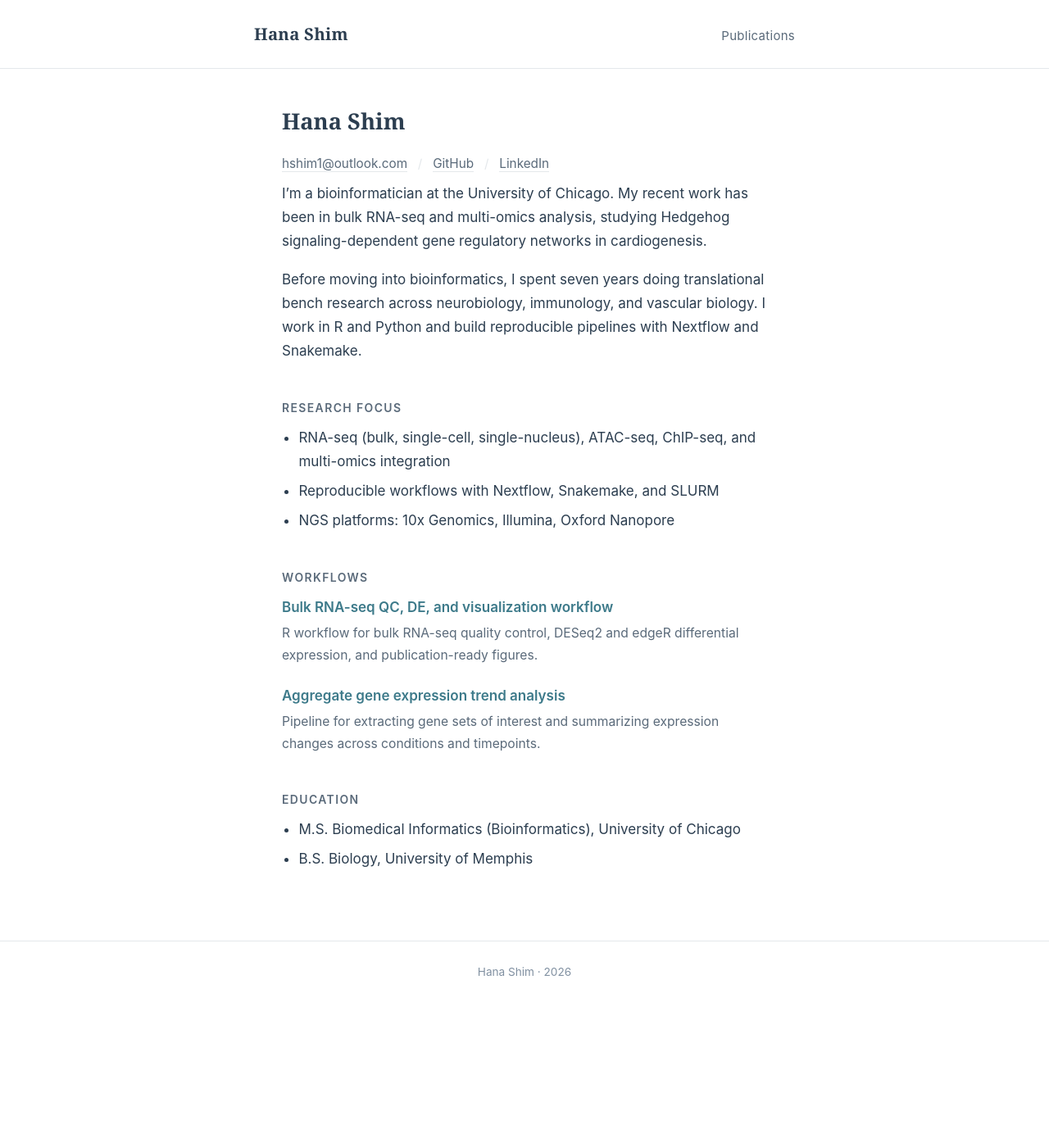
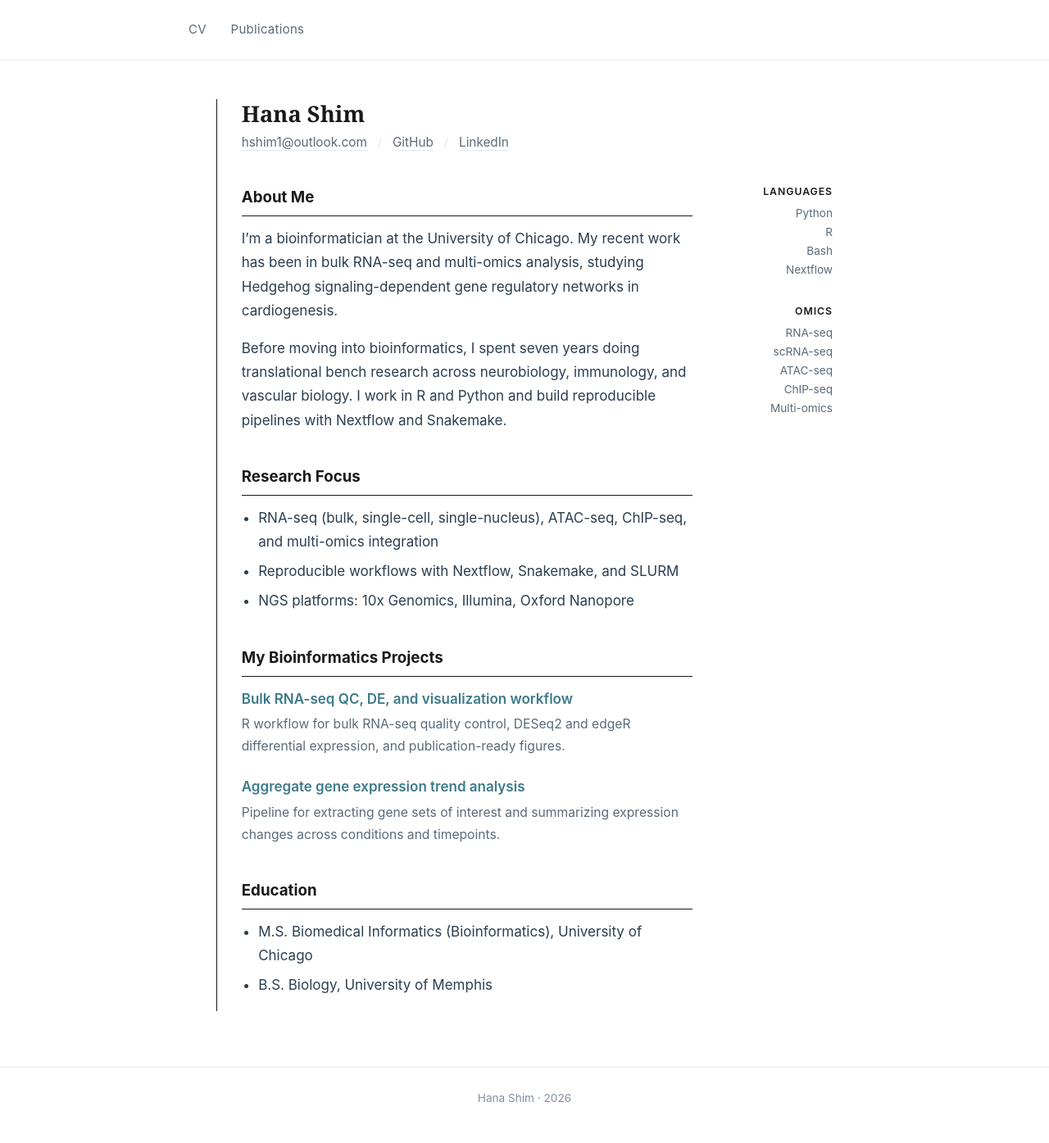
Before and after one commit to hshim1/hshim1.github.io, a Jekyll site: the page built from index.md, in a window 1280 px wide. Shown: the whole page at 82% size. Built offline with Jekyll 4.4.1, drawn with Linux system fonts in a browser that asks for light colours; before the commit the page ends 1241 px from its top, so only the background shows below that.

Commit message:
Redesign layout with left border, right sidebar, and updated nav

```diff
--- a/_layouts/default.html
+++ b/_layouts/default.html
@@ -28,8 +28,8 @@
   <body>
     <header>
       <nav>
-        <a href="{{ '/' | relative_url }}" class="site-title">Hana Shim</a>
         <div class="nav-links">
+          <a href="{{ '/cv/' | relative_url }}">CV</a>
           <a href="{{ '/publications/' | relative_url }}">Publications</a>
         </div>
       </nav>
--- a/_sass/main.scss
+++ b/_sass/main.scss
@@ -4,6 +4,7 @@ $text-light: #5a6a7a;
 $accent: #3d7a8a;
 $border: #e4e8eb;
 $bg: #ffffff;
+$black: #1a1a1a;
 
 // Typography
 $sans:
@@ -12,7 +13,7 @@ $sans:
 $serif: Georgia, "Times New Roman", serif;
 
 // Layout
-$content-width: 660px;
+$content-width: 820px;
 
 // Reset
 *,
@@ -46,31 +47,23 @@ header {
 nav {
   max-width: $content-width;
   margin: 0 auto;
-  display: flex;
-  justify-content: space-between;
-  align-items: baseline;
 }
 
-.site-title {
-  font-family: $serif;
-  font-size: 1.2rem;
-  font-weight: 600;
-  color: $text;
-  text-decoration: none;
-  letter-spacing: 0.01em;
-}
+.nav-links {
+  display: flex;
+  align-items: baseline;
 
-.nav-links a {
-  margin-left: 1.75rem;
+  a {
+    margin-right: 1.75rem;
     color: $text-light;
     text-decoration: none;
     font-size: 0.88rem;
     letter-spacing: 0.02em;
     transition: color 0.15s;
 
-  &:hover,
-  &.active {
+    &:hover {
       color: $accent;
+    }
   }
 }
 
@@ -82,25 +75,74 @@ main {
   padding: 2.75rem 2rem 4rem;
 }
 
+// ── Two-column layout ───────────────────────
+
+.page-layout {
+  display: flex;
+  gap: 3rem;
+}
+
+.content-area {
+  flex: 1;
+  min-width: 0;
+  border-left: 1.5px solid $black;
+  padding-left: 1.75rem;
+}
+
+.sidebar {
+  width: 120px;
+  flex-shrink: 0;
+  padding-top: 6rem;
+
+  h3 {
+    font-size: 0.72rem;
+    font-weight: 600;
+    color: $black;
+    text-align: right;
+    text-transform: uppercase;
+    letter-spacing: 0.08em;
+    margin-bottom: 0.35rem;
+    margin-top: 1.75rem;
+
+    &:first-child {
+      margin-top: 0;
+    }
+  }
+
+  ul {
+    list-style: none;
+    padding: 0;
+    margin: 0;
+    text-align: right;
+
+    li {
+      font-size: 0.8rem;
+      color: $text-light;
+      margin-bottom: 0.15rem;
+      line-height: 1.5;
+    }
+  }
+}
+
 // ── Typography ──────────────────────────────
 
 h1 {
   font-family: $serif;
   font-size: 1.6rem;
   font-weight: 600;
-  margin-bottom: 1.25rem;
-  color: $text;
+  margin-bottom: 0.25rem;
+  color: $black;
   line-height: 1.3;
 }
 
 h2 {
-  font-size: 0.82rem;
-  font-weight: 600;
-  margin-top: 2.5rem;
-  margin-bottom: 0.6rem;
-  color: $text-light;
-  text-transform: uppercase;
-  letter-spacing: 0.1em;
+  font-size: 1.1rem;
+  font-weight: 700;
+  color: $black;
+  margin-top: 2.25rem;
+  margin-bottom: 0.75rem;
+  padding-bottom: 0.35rem;
+  border-bottom: 1px solid $black;
 }
 
 h3 {
@@ -147,7 +189,7 @@ strong {
 
 .contact {
   font-size: 0.9rem;
-  margin-top: 0.25rem;
+  margin-top: 0.1rem;
   margin-bottom: 0.5rem;
   color: $text-light;
 
@@ -171,13 +213,13 @@ strong {
 // ── Publication list ────────────────────────
 
 .pub-year {
-  font-size: 0.82rem;
-  font-weight: 600;
-  color: $text-light;
-  text-transform: uppercase;
-  letter-spacing: 0.1em;
-  margin-top: 2rem;
-  margin-bottom: 0.6rem;
+  font-size: 1.1rem;
+  font-weight: 700;
+  color: $black;
+  margin-top: 2.25rem;
+  margin-bottom: 0.75rem;
+  padding-bottom: 0.35rem;
+  border-bottom: 1px solid $black;
 
   &:first-child {
     margin-top: 0;
@@ -212,54 +254,6 @@ strong {
   }
 }
 
-// ── CV styles ───────────────────────────────
-
-.cv-section {
-  margin-bottom: 2rem;
-}
-
-.cv-entry {
-  margin-bottom: 1.4rem;
-}
-
-.cv-role {
-  font-weight: 600;
-}
-
-.cv-org {
-  color: $text-light;
-  font-size: 0.92rem;
-}
-
-.cv-date {
-  font-size: 0.82rem;
-  color: $text-light;
-}
-
-.cv-details {
-  margin-top: 0.4rem;
-  font-size: 0.92rem;
-
-  li {
-    margin-bottom: 0.3rem;
-    color: $text;
-  }
-}
-
-.skills-list {
-  list-style: none;
-  padding-left: 0;
-  font-size: 0.92rem;
-
-  li {
-    margin-bottom: 0.3rem;
-  }
-
-  strong {
-    color: $text;
-  }
-}
-
 // ── Project list ────────────────────────────
 
 .project {
@@ -288,7 +282,7 @@ footer {
 
 // ── Responsive ──────────────────────────────
 
-@media (max-width: 600px) {
+@media (max-width: 700px) {
   html {
     font-size: 16px;
   }
@@ -297,20 +291,28 @@ footer {
     padding: 1rem 1.25rem;
   }
 
-  nav {
-    flex-direction: column;
-    align-items: flex-start;
-  }
-
-  .nav-links {
-    margin-top: 0.5rem;
-
-    a:first-child {
-      margin-left: 0;
-    }
-  }
-
   main {
     padding: 2rem 1.25rem 3rem;
   }
+
+  .page-layout {
+    flex-direction: column;
+    gap: 2rem;
   }
+
+  .sidebar {
+    width: 100%;
+    padding-top: 0;
+    display: flex;
+    gap: 2rem;
+
+    h3 {
+      text-align: left;
+      margin-top: 0;
+    }
+
+    ul {
+      text-align: left;
+    }
+  }
+}
--- a/index.md
+++ b/index.md
@@ -3,15 +3,20 @@ layout: default
 title: Hana Shim
 ---
 
+<div class="page-layout">
+<div class="content-area" markdown="1">
+
 # Hana Shim
 
 <div class="contact">
-  <a href="mailto:hshim1@outlook.com">hshim1@outlook.com</a>
-  <span class="sep">/</span>
-  <a href="https://github.com/hshim1">GitHub</a>
-  <span class="sep">/</span>
-  <a href="https://www.linkedin.com/in/hanashim">LinkedIn</a>
+<a href="mailto:hshim1@outlook.com">hshim1@outlook.com</a>
+<span class="sep">/</span>
+<a href="https://github.com/hshim1">GitHub</a>
+<span class="sep">/</span>
+<a href="https://www.linkedin.com/in/hanashim">LinkedIn</a>
 </div>
+
+## About Me
 
 I'm a bioinformatician at the University of Chicago. My recent work
 has been in bulk RNA-seq and multi-omics analysis, studying
@@ -23,32 +28,48 @@ translational bench research across neurobiology, immunology, and
 vascular biology. I work in R and Python and build reproducible
 pipelines with Nextflow and Snakemake.
 
-## Research focus
+## Research Focus
 
 - RNA-seq (bulk, single-cell, single-nucleus), ATAC-seq, ChIP-seq,
   and multi-omics integration
 - Reproducible workflows with Nextflow, Snakemake, and SLURM
 - NGS platforms: 10x Genomics, Illumina, Oxford Nanopore
 
-## Workflows
+## My Bioinformatics Projects
 
 <div class="project">
-  <a href="https://github.com/hshim1/Bulk-RNAseq-visualization-workflow-ZRN01">
-    Bulk RNA-seq QC, DE, and visualization workflow
-  </a>
-  <p>R workflow for bulk RNA-seq quality control, DESeq2 and edgeR
-  differential expression, and publication-ready figures.</p>
+<a href="https://github.com/hshim1/Bulk-RNAseq-visualization-workflow-ZRN01">Bulk RNA-seq QC, DE, and visualization workflow</a>
+<p>R workflow for bulk RNA-seq quality control, DESeq2 and edgeR
+differential expression, and publication-ready figures.</p>
 </div>
 
 <div class="project">
-  <a href="https://github.com/hshim1/aggregate-gene-expression">
-    Aggregate gene expression trend analysis
-  </a>
-  <p>Pipeline for extracting gene sets of interest and summarizing
-  expression changes across conditions and timepoints.</p>
+<a href="https://github.com/hshim1/aggregate-gene-expression">Aggregate gene expression trend analysis</a>
+<p>Pipeline for extracting gene sets of interest and summarizing
+expression changes across conditions and timepoints.</p>
 </div>
 
 ## Education
 
 - M.S. Biomedical Informatics (Bioinformatics), University of Chicago
 - B.S. Biology, University of Memphis
+
+</div>
+<aside class="sidebar">
+<h3>Languages</h3>
+<ul>
+<li>Python</li>
+<li>R</li>
+<li>Bash</li>
+<li>Nextflow</li>
+</ul>
+<h3>Omics</h3>
+<ul>
+<li>RNA-seq</li>
+<li>scRNA-seq</li>
+<li>ATAC-seq</li>
+<li>ChIP-seq</li>
+<li>Multi-omics</li>
+</ul>
+</aside>
+</div>
```
Also changed, not shown: cv.md (added, +82 -0 lines). Lines whose indentation alone changed are shown as unchanged.
